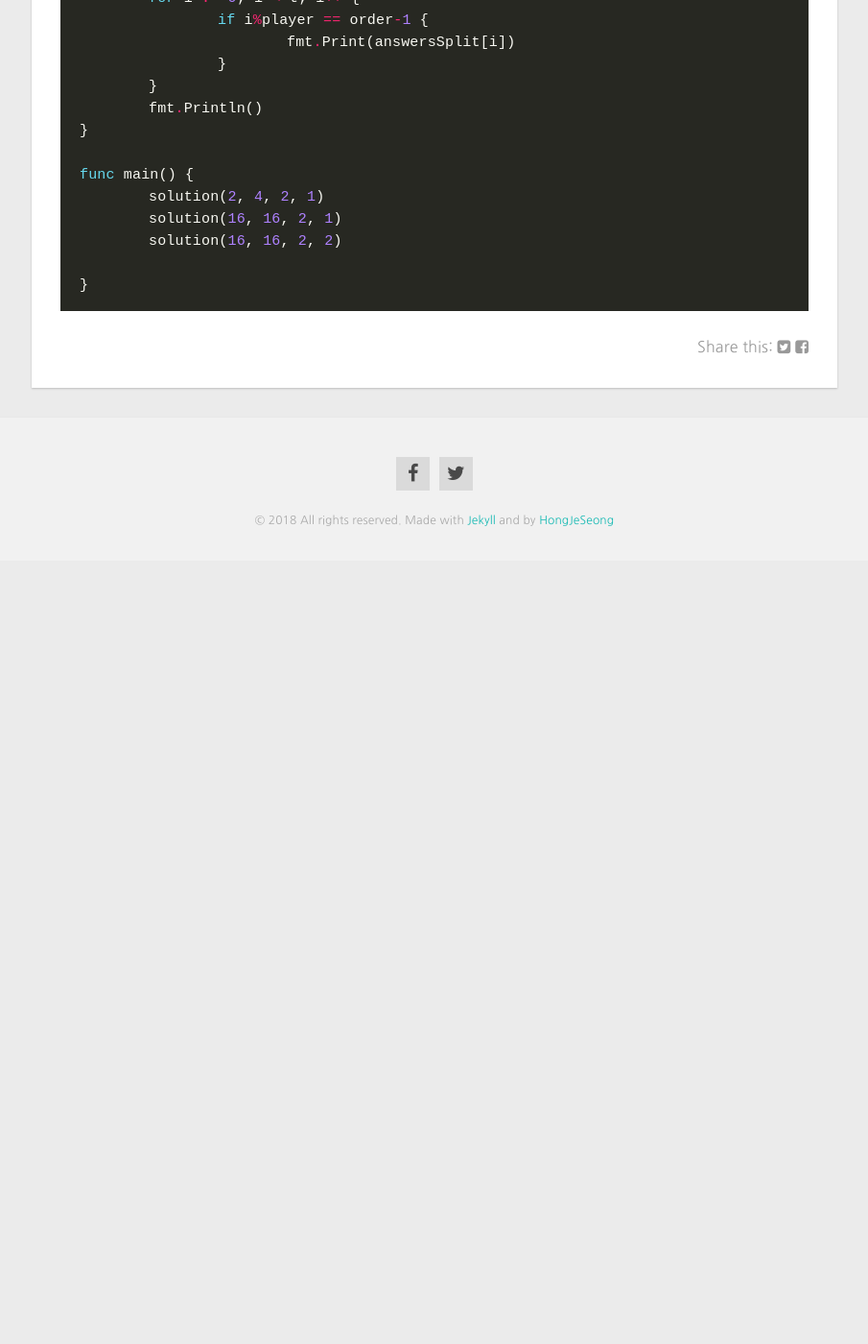
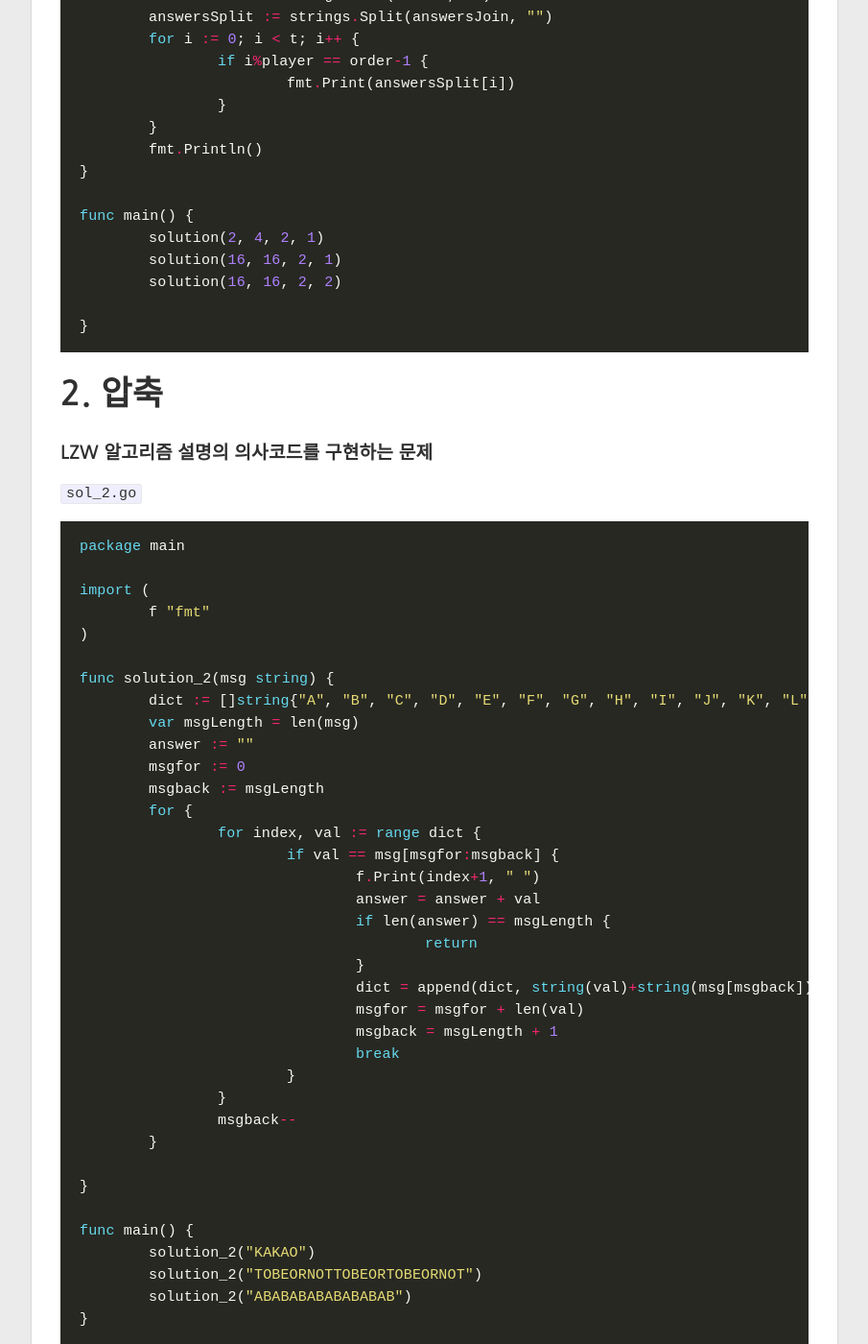
Before and after one commit to HongJeSeong/HongJeSeong.github.io, a Jekyll site: the page built from _posts/study/2018-07-30-TTweek9.md, in a window 1280 px wide and 1400 px high, scrolled down 2167 px. Shown: the whole window at 96% size, without its empty margins (187-1092 px from the left). Built offline with Jekyll 4.4.1, drawn with Linux system fonts in a browser that asks for light colours; nearby versions of some CDN libraries; before the commit the page ends 2751 px from its top, so only the background shows below that.

Commit message:
2 압축문제 풀이

````diff
--- a/_posts/study/2018-07-30-TTweek9.md
+++ b/_posts/study/2018-07-30-TTweek9.md
@@ -26,6 +26,7 @@ Week9 | 이번주의 문제
 #### Go language 공부겸 이미 만들어진 진법 변환 함수를 사용하지 않고 작성해 보았다.
 
 
+`sol_1.go`
 
 ```go
 package main
@@ -103,3 +104,48 @@ func main() {
 
 }
 ```
+
+# 2. 압축
+
+#### LZW 알고리즘 설명의 의사코드를 구현하는 문제
+
+`sol_2.go`
+
+```go
+package main
+
+import (
+	f "fmt"
+)
+
+func solution_2(msg string) {
+	dict := []string{"A", "B", "C", "D", "E", "F", "G", "H", "I", "J", "K", "L", "M", "N", "O", "P", "Q", "R", "S", "T", "U", "V", "W", "X", "Y", "Z"}
+	var msgLength = len(msg)
+	answer := ""
+	msgfor := 0
+	msgback := msgLength
+	for {
+		for index, val := range dict {
+			if val == msg[msgfor:msgback] {
+				f.Print(index+1, " ")
+				answer = answer + val
+				if len(answer) == msgLength {
+					return
+				}
+				dict = append(dict, string(val)+string(msg[msgback]))
+				msgfor = msgfor + len(val)
+				msgback = msgLength + 1
+				break
+			}
+		}
+		msgback--
+	}
+
+}
+
+func main() {
+	solution_2("KAKAO")
+	solution_2("TOBEORNOTTOBEORTOBEORNOT")
+	solution_2("ABABABABABABABAB")
+}
+```
````
